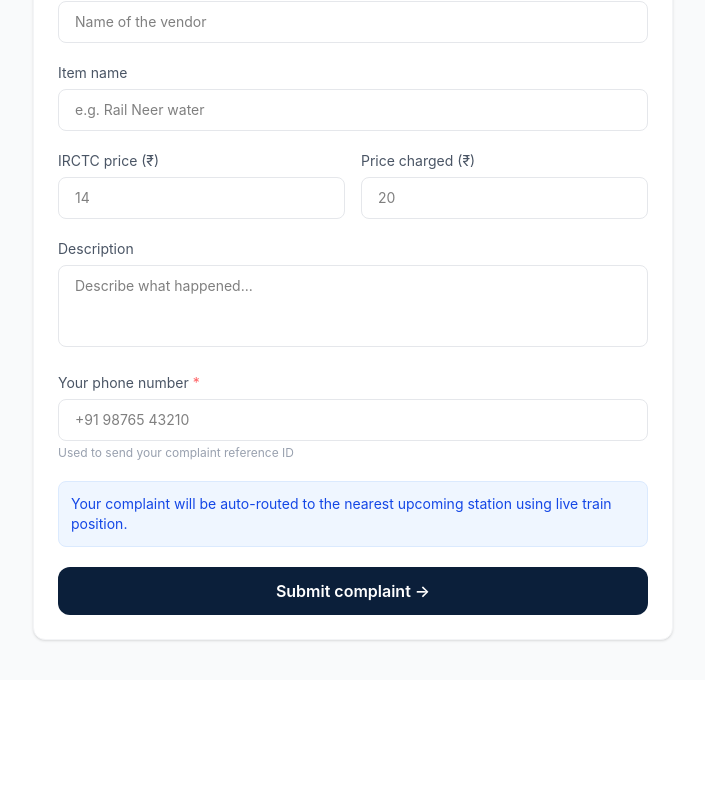
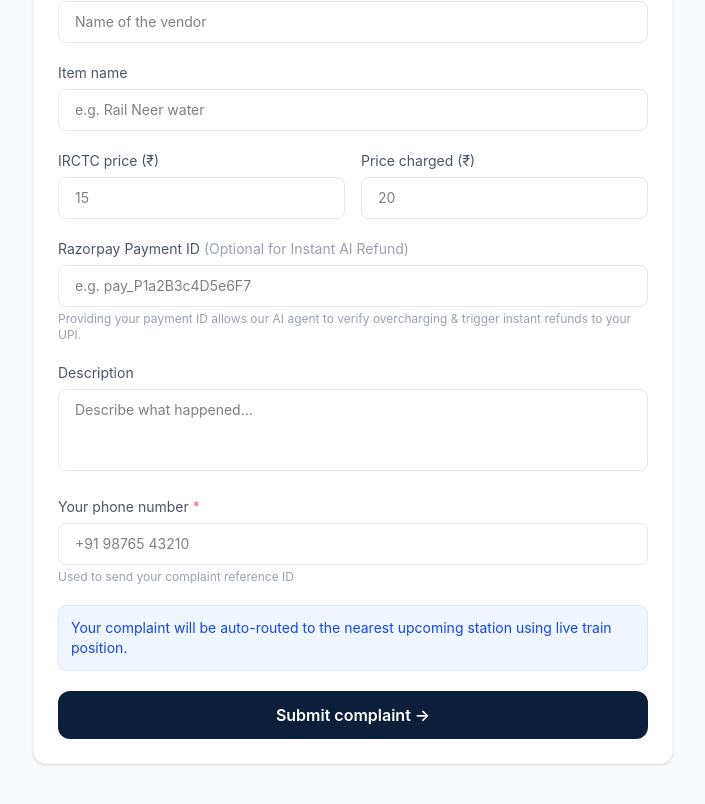
Before and after one commit to chandrakant-T/railtrack-frontend, a React (Vite) app: page /complaint in a window 1280 px wide. Shown: the part 524-1328 px from the top of the page, without its empty margins (287-992 px from the left). Before the commit the page ends 1204 px from the top, so only its background shows below. Built offline with nearby package versions, Linux system fonts and the light colour scheme; no server answers.

Commit message:
Autonomous Dispute & Instant Refund Agent

```diff
--- a/src/pages/public/FileComplaint.tsx
+++ b/src/pages/public/FileComplaint.tsx
@@ -3,9 +3,8 @@ import { useSearchParams, useNavigate } from 'react-router-dom';
 import Navbar from '../../components/layout/Navbar';
 import api from '../../api/axios';
 import { fileComplaint } from '../../api/complaint.api';
-import { AlertTriangle, ShieldAlert } from 'lucide-react';
+import { AlertTriangle, ShieldAlert, Mic, Loader2, Zap } from 'lucide-react';
 import toast from 'react-hot-toast';
-import { Mic, Loader2 } from 'lucide-react';
 
 const FileComplaint = () => {
   const [searchParams] = useSearchParams();
@@ -15,6 +14,12 @@ const FileComplaint = () => {
   const [loading, setLoading] = useState(false);
   const [isListening, setIsListening] = useState(false);
   const [aiLoading, setAiLoading] = useState(false);
+
+  // Agent #2 State Hooks
+  const [paymentId, setPaymentId] = useState('');
+  const [refundStatus, setRefundStatus] = useState<any>(null);
+  const [isRefunding, setIsRefunding] = useState(false);
+
   const [form, setForm] = useState({
     train_number: searchParams.get('train') || '',
     coach_number: '',
@@ -35,8 +40,35 @@ const [aiLoading, setAiLoading] = useState(false);
     e.preventDefault();
     if (!form.train_number) return toast.error('Train number is required');
     if (!form.passenger_phone) return toast.error('Phone number is required for tracking');
+
     setLoading(true);
+    setIsRefunding(true);
+    setRefundStatus(null);
+
     try {
+      // 1. Process Autonomous AI Refund if payment ID is provided for overcharging
+      if (paymentId && type === 'overcharging') {
+        try {
+          const disputeRes = await api.post('/dispute/auto-refund', {
+            paymentId: paymentId.trim(),
+            chargedAmount: parseFloat(form.charged_price) || 0,
+            officialMrp: parseFloat(form.irctc_price) || 15,
+            itemName: form.item_name || 'Food Item'
+          });
+
+          if (disputeRes.data.refunded) {
+            setRefundStatus(disputeRes.data);
+            toast.success(`Instant AI Refund Processed! ₹${disputeRes.data.amountRefunded} credited back.`);
+          } else {
+            toast(`Dispute checked: ${disputeRes.data.reason}`);
+          }
+        } catch (disputeErr: any) {
+          console.error('Auto-refund error:', disputeErr);
+          toast.error(disputeErr.response?.data?.error || 'AI Refund check encountered an issue.');
+        }
+      }
+
+      // 2. Submit complaint payload to database
       const payload: any = {
         complaint_type: type,
         train_number: form.train_number,
@@ -45,18 +77,25 @@ const [aiLoading, setAiLoading] = useState(false);
         description: form.description,
         passenger_phone: form.passenger_phone
       };
+
       if (form.vendor_id) payload.vendor_id = form.vendor_id;
       if (form.item_name) payload.item_name = form.item_name;
       if (form.irctc_price) payload.irctc_price = parseFloat(form.irctc_price);
       if (form.charged_price) payload.charged_price = parseFloat(form.charged_price);
+      if (paymentId) payload.payment_id = paymentId.trim();
 
       const res = await fileComplaint(payload);
       toast.success('Complaint filed successfully!');
+
+      // Redirect if no instant refund was rendered, or stay on page briefly to show status
+      if (!refundStatus?.refunded) {
         navigate(`/track?ref=${res.data.reference_id}`);
+      }
     } catch {
       toast.error('Failed to file complaint');
     } finally {
       setLoading(false);
+      setIsRefunding(false);
     }
   };
 
@@ -68,7 +107,7 @@ const [aiLoading, setAiLoading] = useState(false);
     }
 
     const recognition = new SpeechRecognition();
-  recognition.lang = 'hi-IN'; // Supports Hindi + English mix (Hinglish)
+    recognition.lang = 'hi-IN';
     recognition.interimResults = false;
 
     recognition.onstart = () => {
@@ -89,7 +128,6 @@ const [aiLoading, setAiLoading] = useState(false);
         if (res.data.success) {
           const aiData = res.data.data;
 
-        // Auto-fill the existing form state with AI extracted values!
           setForm((prev) => ({
             ...prev,
             train_number: aiData.train_number || prev.train_number,
@@ -133,12 +171,14 @@ const [aiLoading, setAiLoading] = useState(false);
         {/* Type selector */}
         <div className="flex gap-3 mb-8">
           <button
+            type="button"
             onClick={() => setType('overcharging')}
             className={`flex-1 py-3 rounded-xl font-semibold text-sm flex items-center justify-center gap-2 border transition-colors ${type === 'overcharging' ? 'bg-[#0B1F3A] text-[#F5A623] border-[#0B1F3A]' : 'bg-white text-gray-500 border-gray-200 hover:bg-gray-50'}`}
           >
             <AlertTriangle size={16} /> Overcharging
           </button>
           <button
+            type="button"
             onClick={() => setType('cash_demand')}
             className={`flex-1 py-3 rounded-xl font-semibold text-sm flex items-center justify-center gap-2 border transition-colors ${type === 'cash_demand' ? 'bg-red-600 text-white border-red-600' : 'bg-white text-gray-500 border-gray-200 hover:bg-gray-50'}`}
           >
@@ -153,6 +193,7 @@ const [aiLoading, setAiLoading] = useState(false);
           </div>
         )}
 
+        {/* Vernacular AI Voice Banner */}
         <div className="bg-amber-50 border border-amber-200 rounded-xl p-4 mb-6 flex items-center justify-between">
           <div>
             <p className="font-semibold text-[#0B1F3A] text-sm">Speak your complaint (Hindi/English)</p>
@@ -170,8 +211,22 @@ const [aiLoading, setAiLoading] = useState(false);
           </button>
         </div>
 
+        {/* AI Instant Refund Alert Banner */}
+        {refundStatus && refundStatus.refunded && (
+          <div className="bg-emerald-50 border border-emerald-200 rounded-xl p-4 mb-6 text-emerald-800 text-sm flex flex-col gap-1.5 shadow-sm">
+            <div className="flex items-center gap-2 font-bold text-emerald-900 text-base">
+              <Zap size={18} className="text-emerald-600 fill-emerald-600" />
+              Autonomous AI Refund Issued!
+            </div>
+            <p>Amount Refunded: <strong className="text-emerald-950 font-bold">₹{refundStatus.amountRefunded}</strong></p>
+            <p className="text-xs text-emerald-700">
+              Refund Transaction ID: <code className="bg-emerald-100 px-1.5 py-0.5 rounded text-emerald-900 font-mono">{refundStatus.refundId}</code>
+            </p>
+            <p className="text-xs text-emerald-600 mt-0.5">AI Analysis: {refundStatus.reason}</p>
+          </div>
+        )}
 
-
+        {/* Main Complaint Form */}
         <form onSubmit={handleSubmit} className="bg-white rounded-xl border border-gray-100 shadow-sm p-6 flex flex-col gap-5">
           <div className="grid grid-cols-2 gap-4">
             <div>
@@ -198,12 +253,29 @@ const [aiLoading, setAiLoading] = useState(false);
               <div className="grid grid-cols-2 gap-4">
                 <div>
                   <label className="text-sm text-gray-600 mb-1.5 block">IRCTC price (₹)</label>
-                  <input name="irctc_price" type="number" value={form.irctc_price} onChange={handleChange} placeholder="14" className="w-full border border-gray-200 rounded-lg px-4 py-2.5 text-sm outline-none focus:border-[#0B1F3A]" />
+                  <input name="irctc_price" type="number" value={form.irctc_price} onChange={handleChange} placeholder="15" className="w-full border border-gray-200 rounded-lg px-4 py-2.5 text-sm outline-none focus:border-[#0B1F3A]" />
                 </div>
                 <div>
                   <label className="text-sm text-gray-600 mb-1.5 block">Price charged (₹)</label>
                   <input name="charged_price" type="number" value={form.charged_price} onChange={handleChange} placeholder="20" className="w-full border border-gray-200 rounded-lg px-4 py-2.5 text-sm outline-none focus:border-[#0B1F3A]" />
                 </div>
+              </div>
+
+              {/* Razorpay Payment ID Field for Instant Refund */}
+              <div>
+                <label className="text-sm text-gray-600 mb-1.5 block">
+                  Razorpay Payment ID <span className="text-gray-400 font-normal">(Optional for Instant AI Refund)</span>
+                </label>
+                <input
+                  name="paymentId"
+                  value={paymentId}
+                  onChange={(e) => setPaymentId(e.target.value)}
+                  placeholder="e.g. pay_P1a2B3c4D5e6F7"
+                  className="w-full border border-gray-200 rounded-lg px-4 py-2.5 text-sm outline-none focus:border-[#0B1F3A]"
+                />
+                <p className="text-xs text-gray-400 mt-1">
+                  Providing your payment ID allows our AI agent to verify overcharging & trigger instant refunds to your UPI.
+                </p>
               </div>
             </>
           )}
@@ -223,8 +295,20 @@ const [aiLoading, setAiLoading] = useState(false);
             Your complaint will be auto-routed to the nearest upcoming station using live train position.
           </div>
 
-          <button type="submit" disabled={loading} className="bg-[#0B1F3A] text-white py-3 rounded-xl font-semibold hover:bg-blue-900 transition-colors disabled:opacity-60">
-            {loading ? 'Submitting...' : 'Submit complaint →'}
+          <button
+            type="submit"
+            disabled={loading || isRefunding}
+            className="bg-[#0B1F3A] text-white py-3 rounded-xl font-semibold hover:bg-blue-900 transition-colors disabled:opacity-60 flex items-center justify-center gap-2"
+          >
+            {isRefunding ? (
+              <>
+                <Loader2 className="animate-spin" size={18} /> Analyzing & Processing Refund...
+              </>
+            ) : loading ? (
+              'Submitting...'
+            ) : (
+              'Submit complaint →'
+            )}
           </button>
         </form>
       </div>
```
Lines whose indentation alone changed are shown as unchanged.
